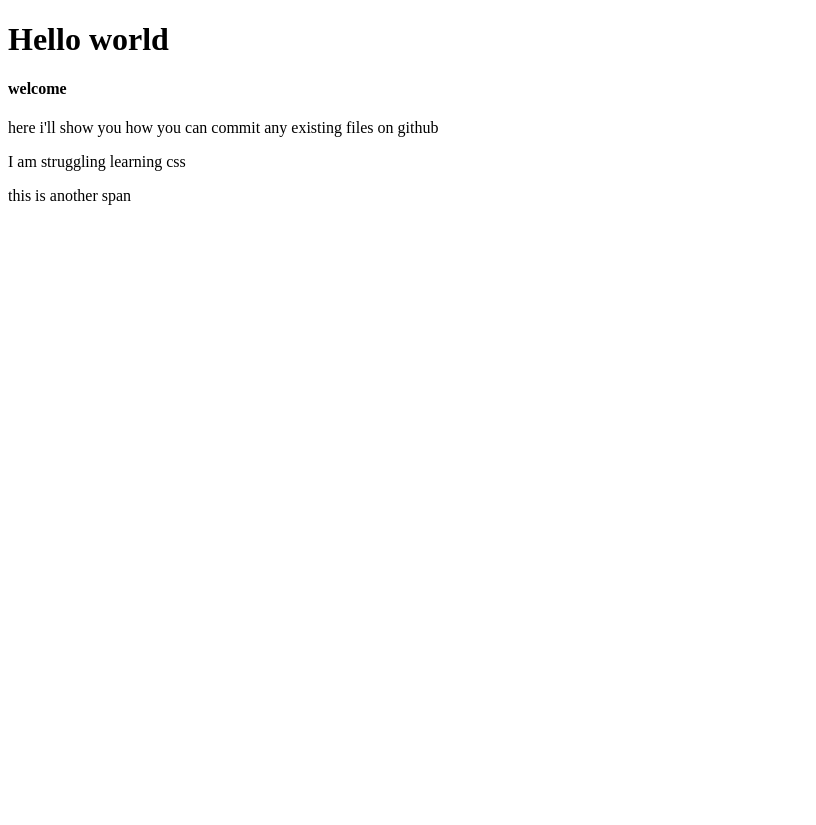
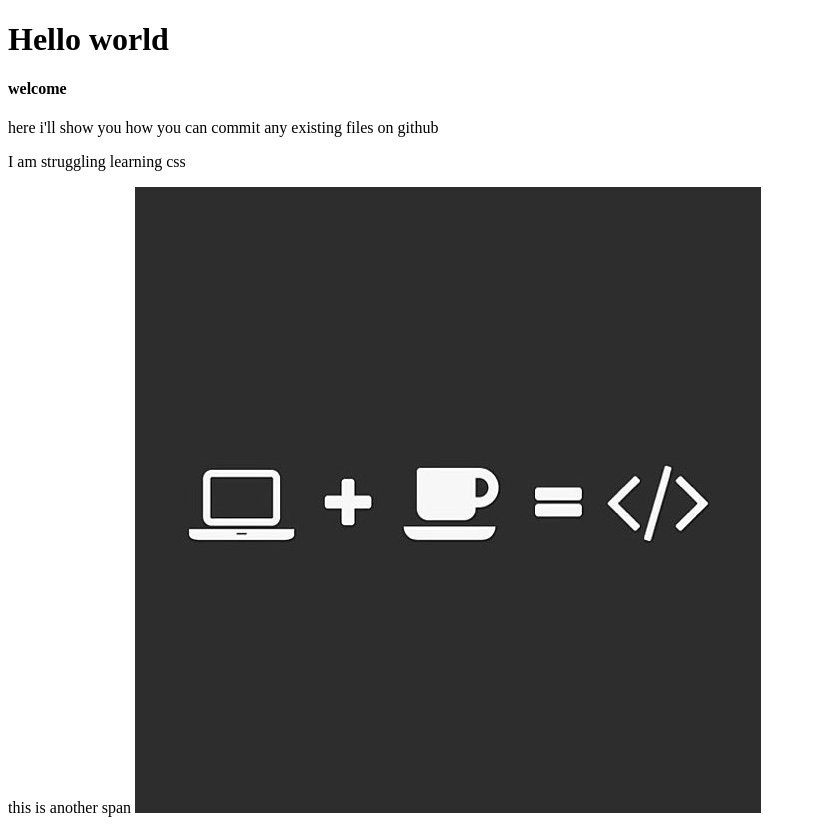
Before and after one commit to Raiyaann/my-repo, a plain HTML site: page index.html in a window 1280 px wide. Shown: the whole page, without its empty margins (0-816 px from the left). Before the commit the page ends 800 px from the top, so only its background shows below. Drawn offline with Linux system fonts and the light colour scheme.

Commit message:
addeded image

```diff
--- a/index.html
+++ b/index.html
@@ -14,6 +14,7 @@
     </p>
     <div><p>I am struggling learning css</p></div>
     <span>this is another span</span>
+    <img src="coding.jpg" alt="code">
 
 
 
```
Also changed, not shown: coding.jpg (added).
